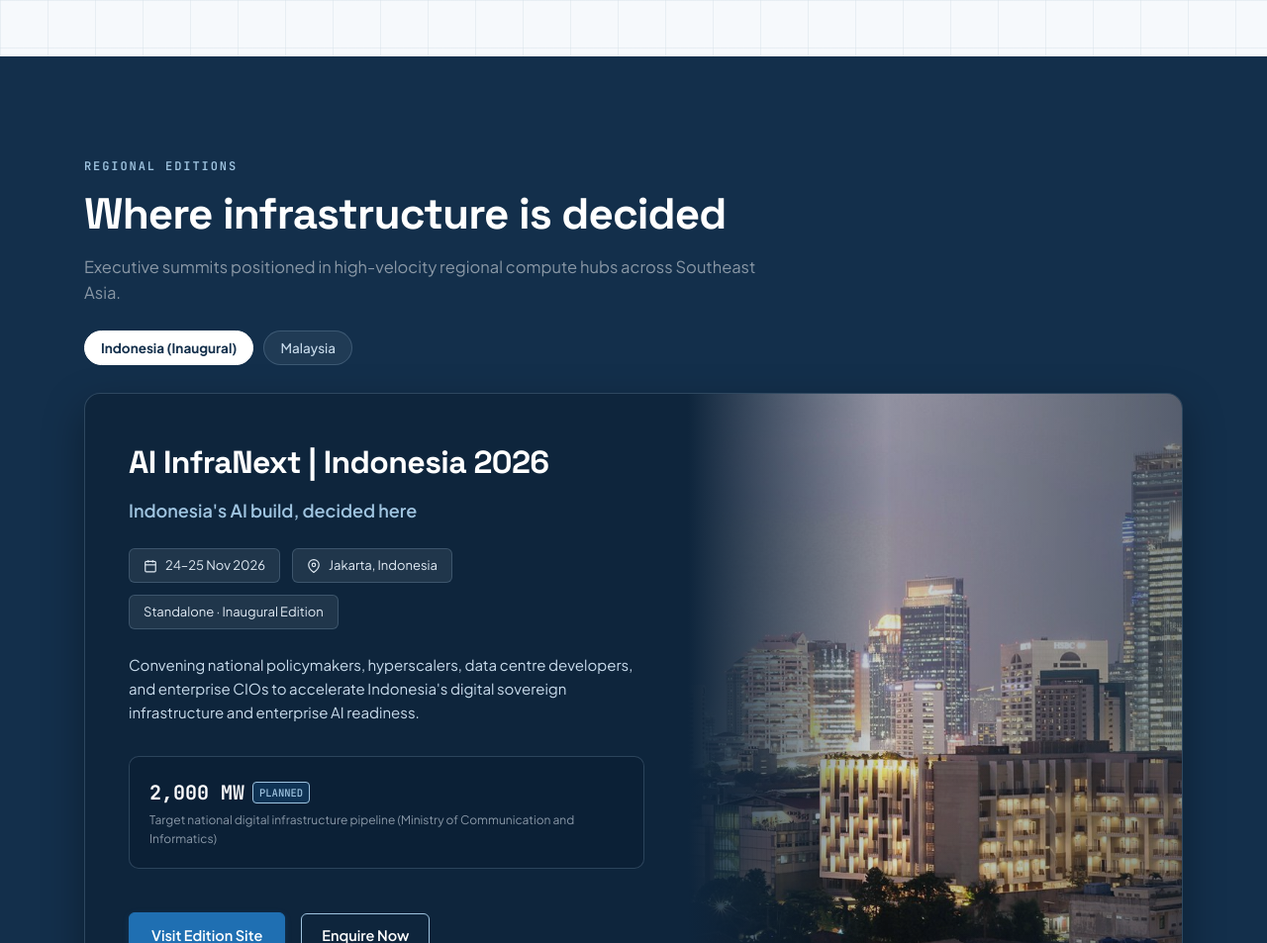
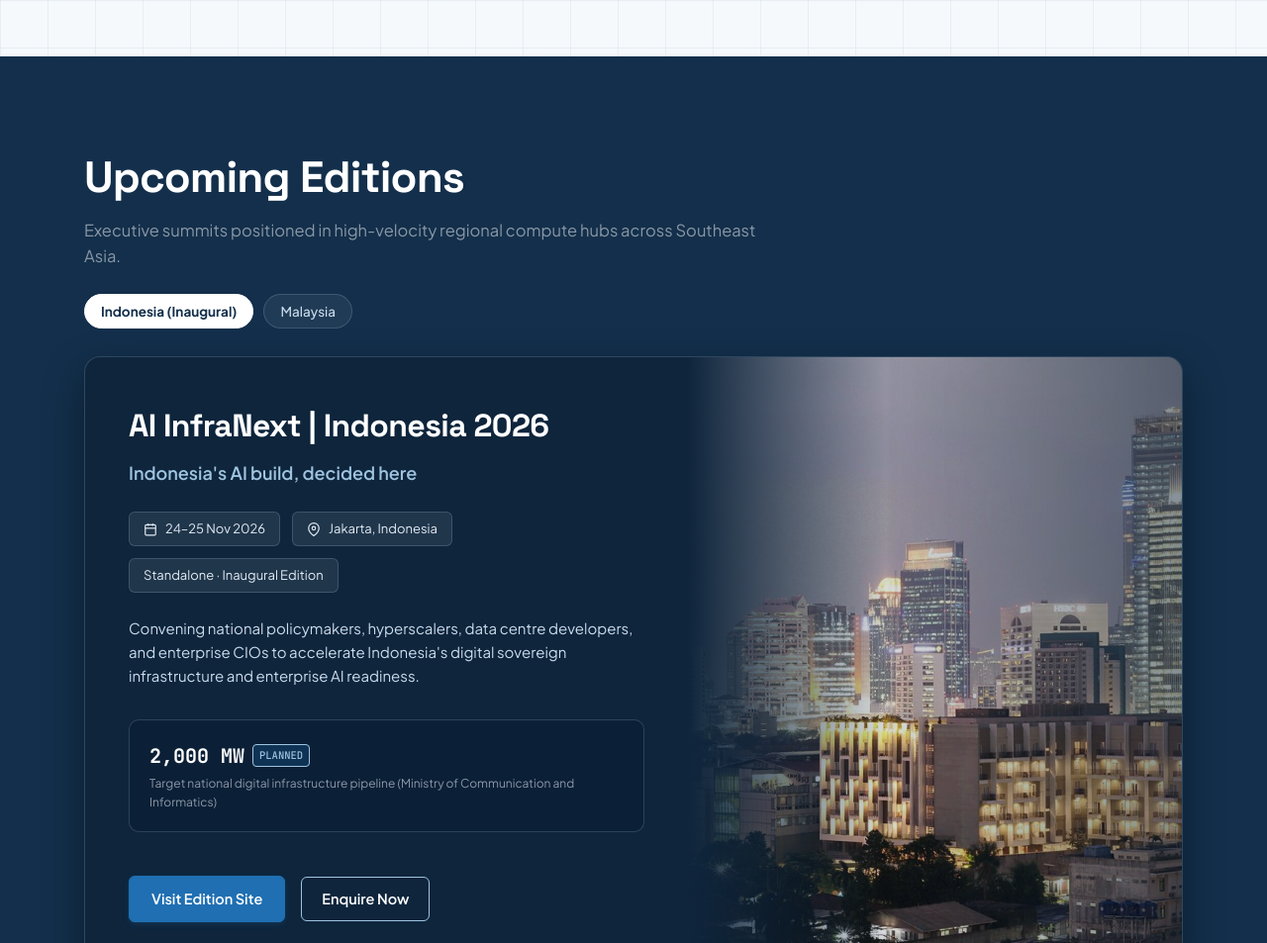
Before and after one commit to Trescon-Events/AI-Infranext-Series, a website: page index.html in a window 1280 px wide. Shown: the part 2784-3737 px from the top of the page at 99% size. Drawn offline with Linux system fonts and the light colour scheme.

Commit message:
Update Section 03 header to Upcoming Editions

```diff
--- a/index.html
+++ b/index.html
@@ -227,8 +227,7 @@
       <div class="container">
         <div class="row mb-4">
           <div class="col-lg-10">
-            <span class="eyebrow on-dark">REGIONAL EDITIONS</span>
-            <h2 class="section-title text-white">Where infrastructure is decided</h2>
+            <h2 class="section-title text-white">Upcoming Editions</h2>
             <p class="text-white-50 m-0" style="font-size: 16.5px; max-width: 680px;">
               Executive summits positioned in high-velocity regional compute hubs across Southeast Asia.
             </p>
```
